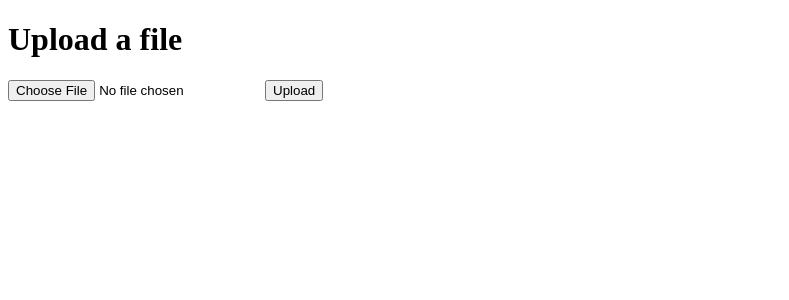
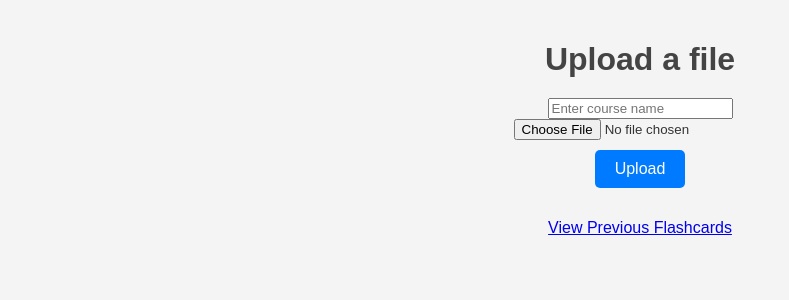
Before and after one commit to FlashyTeam/flashy-backend-complete, a Flask app: page / in a window 1280 px wide. Shown: the top 300 px of the page, without its empty margins (0-789 px from the left). Run offline with Flask 3, Linux system fonts and the light colour scheme.

Commit message:
storing cards in database and retrieving them later, adding a course name

```diff
--- a/app.py
+++ b/app.py
@@ -8,6 +8,10 @@ import os
 import re
 from dotenv import load_dotenv
 import google.generativeai as genai
+from pymongo import MongoClient
+import json
+import time
+
 
 load_dotenv()
 
@@ -19,6 +23,11 @@ app = Flask(__name__)
 CORS(app)  # Enable CORS
 app.config['UPLOAD_FOLDER'] = 'uploads'
 
+# Set up MongoDB
+client = MongoClient(os.getenv('MONGO_URI'))  # Replace with your MongoDB connection string
+db = client.flashy  # Database name
+flashcards_collection = db.flashcards  # Collection name
+
 if not os.path.exists(app.config['UPLOAD_FOLDER']):
     os.makedirs(app.config['UPLOAD_FOLDER'])
 
@@ -26,24 +35,50 @@ ALLOWED_EXTENSIONS = {'pdf', 'pptx', 'docx'}
 
 def allowed_file(filename):
     return '.' in filename and \
-           filename.rsplit('.', 1)[1].lower() in ALLOWED_EXTENSIONS
+            filename.rsplit('.', 1)[1].lower() in ALLOWED_EXTENSIONS
 
 @app.route('/')
 def index():
     return render_template('index.html')
 
+@app.route('/generated_cards')
+def generated_cards():
+    return render_template('generated_cards.html')
+
+@app.route('/view_flashcards')
+def view_flashcards():
+    return render_template('view_flashcards.html')
+
+@app.route('/courses')
+def get_courses():
+    courses = flashcards_collection.distinct('course')
+    return jsonify({'courses': courses})
+
+@app.route('/flashcards')
+def get_flashcards():
+    course = request.args.get('course', 'general')
+    flashcards = flashcards_collection.find_one({'course': course})
+    if flashcards:
+        return jsonify({'flashcards': flashcards['flashcards']})
+    return jsonify({'flashcards': []})
+
 @app.route('/upload', methods=['POST'])
 def upload_file():
     if 'file' not in request.files:
         return jsonify({'error': 'No file part'})
+
     file = request.files['file']
+    course = request.form.get('course', 'general').title()  # Default to 'general' if no course is specified
+
     if file.filename == '':
         return jsonify({'error': 'No selected file'})
+
     if file and allowed_file(file.filename):
         filename = secure_filename(file.filename)
         file_path = os.path.join(app.config['UPLOAD_FOLDER'], filename)
         file.save(file_path)
         file_type = file.filename.rsplit('.', 1)[1].lower()
+
         try:
             flashcards = ''
             if file_type == 'pdf':
@@ -54,11 +89,22 @@ def upload_file():
                 flashcards = extract_text_from_docx(file_path)
             else:
                 flashcards = 'Unsupported file type'
+
             os.remove(file_path)
+
+            # Store or update the flashcards in MongoDB
+            flashcards_collection.update_one(
+                {'course': course},
+                {'$addToSet': {'flashcards': {'$each': flashcards}}},
+                upsert=True
+            )
+
             return jsonify({'type': file_type, 'flashcards': flashcards})
+
         except Exception as e:
             print(f"Error processing file: {e}")
-            return jsonify({'error': str(e)})
+            return jsonify({'error': 'Error processing file'})
+
     return jsonify({'error': 'File type not allowed'})
 
 def extract_text_from_docx(docx_path):
@@ -73,7 +119,8 @@ def extract_text_from_docx(docx_path):
         print(f"Generated flashcards: {flashcards}")
         return flashcards
     except Exception as e:
-        return f"Error extracting text from DOCX: {str(e)}"
+        print(f"Error extracting text from DOCX: {e}")
+        return "Error extracting text from DOCX"
 
 def extract_text_from_pptx(pptx_path):
     try:
@@ -89,7 +136,8 @@ def extract_text_from_pptx(pptx_path):
         print(f"Generated flashcards: {flashcards}")
         return flashcards
     except Exception as e:
-        return f"Error extracting text from PPTX: {str(e)}"
+        print(f"Error extracting text from PPTX: {e}")
+        return "Error extracting text from PPTX"
 
 def extract_text_from_pdf(pdf_path):
     try:
@@ -104,27 +152,42 @@ def extract_text_from_pdf(pdf_path):
         print(f"Generated flashcards: {flashcards}")
         return flashcards
     except Exception as e:
-        return f"Error extracting text from PDF: {str(e)}"
+        print(f"Error extracting text from PDF: {e}")
+        return "Error extracting text from PDF"
 
-def generate_flashcards(text, num_flashcards):
-    prompt = f"Create {num_flashcards} flashcards from the following text:\n\n{text}\n\n Don't write any title \n\n Flashcards:"
 
-    model = genai.GenerativeModel('gemini-1.5-pro')
-    response = model.generate_content(prompt)
+def generate_flashcards(text, num_flashcards, retries=3):
+    prompt = f"Create {num_flashcards} flashcards from the following text:\n\n{text}\n\n Return answers in json format as an array of objects with 'front' and 'back' keys."
 
-    # Extract and print the flashcards in a readable format
-    if response and response.candidates:
-        flashcards_text = response.candidates[0].content.parts[0].text
-        flashcards = flashcards_text.split('\n\n')
+    for attempt in range(retries):
+        try:
+            model = genai.GenerativeModel('gemini-1.5-pro')
+            response = model.generate_content(prompt)
 
-        clean_flashcards = []
-        for card in flashcards:
-            # Remove markdown formatting
-            clean_card = re.sub(r'\*\*|\#\#|\n', '', card).strip()
-            clean_flashcards.append(clean_card)
+            if response and response.candidates:
+                flashcards_text = response.candidates[0].content.parts[0].text
 
-        return clean_flashcards
-    return "Error generating flashcards"
+                # Find the start of the JSON array
+                json_start = flashcards_text.find("[")
+                if json_start != -1:
+                    json_text = flashcards_text[json_start:]
+                    try:
+                        flashcards = json.loads(json_text)
+                        return flashcards
+                    except json.JSONDecodeError as e:
+                        print(f"JSON decode error on attempt {attempt + 1}: {e}")
+                else:
+                    print(f"No JSON array found in the response on attempt {attempt + 1}.")
+            else:
+                print(f"Error generating flashcards on attempt {attempt + 1}.")
+
+        except Exception as e:
+            print(f"Unexpected error on attempt {attempt + 1}: {e}")
+
+        time.sleep(1)  # Optional: wait 1 second before retrying
+
+    return "Error generating flashcards after multiple attempts."
+
 
 if __name__ == '__main__':
     app.run(debug=True)
--- a/templates/index.html
+++ b/templates/index.html
@@ -3,30 +3,116 @@
 <head>
     <meta charset="UTF-8">
     <meta name="viewport" content="width=device-width, initial-scale=1.0">
-    <title>File Upload</title>
+    <title>Flashcard Generator</title>
+    <style>
+        body {
+            font-family: 'Arial', sans-serif;
+            background-color: #f4f4f4;
+            color: #333;
+            margin: 0;
+            padding: 20px;
+            display: flex;
+            flex-direction: column;
+            align-items: center;
+        }
+
+        h1 {
+            color: #444;
+            margin-bottom: 20px;
+        }
+
+        #uploadButton {
+            background-color: #007BFF;
+            color: white;
+            border: none;
+            padding: 10px 20px;
+            cursor: pointer;
+            font-size: 16px;
+            border-radius: 5px;
+            margin-top: 10px;
+        }
+
+        #uploadButton:hover {
+            background-color: #0056b3;
+        }
+
+        #message {
+            margin-top: 15px;
+            font-size: 16px;
+        }
+
+        #flashcards {
+            margin-top: 30px;
+            display: grid;
+            grid-template-columns: repeat(auto-fit, minmax(250px, 1fr));
+            gap: 20px;
+            width: 100%;
+            max-width: 1000px;
+        }
+
+        .flashcard {
+            background-color: white;
+            border-radius: 10px;
+            box-shadow: 0 2px 5px rgba(0, 0, 0, 0.1);
+            padding: 20px;
+            text-align: center;
+            transition: transform 0.3s ease, box-shadow 0.3s ease;
+            cursor: pointer;
+        }
+
+        .flashcard:hover {
+            transform: translateY(-5px);
+            box-shadow: 0 5px 15px rgba(0, 0, 0, 0.2);
+        }
+
+        .flashcard .front, .flashcard .back {
+            display: none;
+            font-size: 18px;
+            line-height: 1.5;
+        }
+
+        .flashcard .front.active {
+            display: block;
+            font-weight: bold;
+        }
+
+        .flashcard .back.active {
+            display: block;
+            color: #555;
+        }
+
+        .flashcard p {
+            margin: 0;
+        }
+    </style>
 </head>
 <body>
     <h1>Upload a file</h1>
+    <input type="text" id="courseInput" placeholder="Enter course name">
     <input type="file" id="fileInput">
     <button id="uploadButton">Upload</button>
     <p id="message"></p>
-    <div id="flashcards"></div> <!-- Use <div> to display flashcards -->
+    <a href="/view_flashcards">View Previous Flashcards</a>
+
     <script>
         document.getElementById('uploadButton').addEventListener('click', (event) => {
             event.preventDefault(); // Prevent the default form submission
 
             const fileInput = document.getElementById('fileInput');
+            const courseInput = document.getElementById('courseInput');
             const message = document.getElementById('message');
-            const flashcardsDiv = document.getElementById('flashcards');
 
             if (fileInput.files.length === 0) {
                 message.textContent = 'Please select a file.';
+                message.style.color = 'red';
                 return;
             }
 
             const file = fileInput.files[0];
+            const course = courseInput.value || 'general'; // Default to 'general' if no course is provided
             const formData = new FormData();
             formData.append('file', file);
+            formData.append('course', course);
 
             fetch('/upload', {
                 method: 'POST',
@@ -36,23 +122,20 @@
             .then(data => {
                 if (data.error) {
                     message.textContent = `Error: ${data.error}`;
+                    message.style.color = 'red';
                 } else {
                     message.textContent = `File uploaded successfully as ${data.type}`;
-                    flashcardsDiv.innerHTML = ''; // Clear previous flashcards
+                    message.style.color = 'green';
 
-                    data.flashcards.forEach(card => {
-                        const cardElement = document.createElement('div');
-                        cardElement.textContent = card;
-                        cardElement.style.border = '1px solid #000';
-                        cardElement.style.padding = '10px';
-                        cardElement.style.margin = '10px 0';
-                        flashcardsDiv.appendChild(cardElement);
-                    });
+                    // Save flashcards to localStorage and redirect to the generated cards page
+                    localStorage.setItem('flashcards', JSON.stringify(data.flashcards));
+                    window.location.href = '/generated_cards';
                 }
             })
             .catch(error => {
                 console.error('Error during fetch:', error);
                 message.textContent = 'An error occurred during file upload.';
+                message.style.color = 'red';
             });
         });
     </script>
```
Also changed, not shown: templates/generated_cards.html (added, +103 -0 lines), templates/view_flashcards.html (added, +158 -0 lines), 2 other files.
